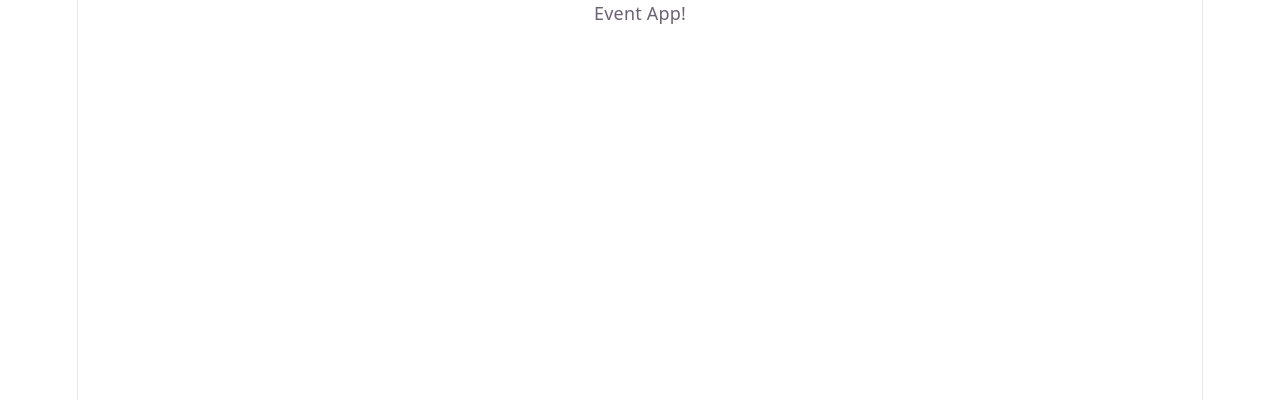
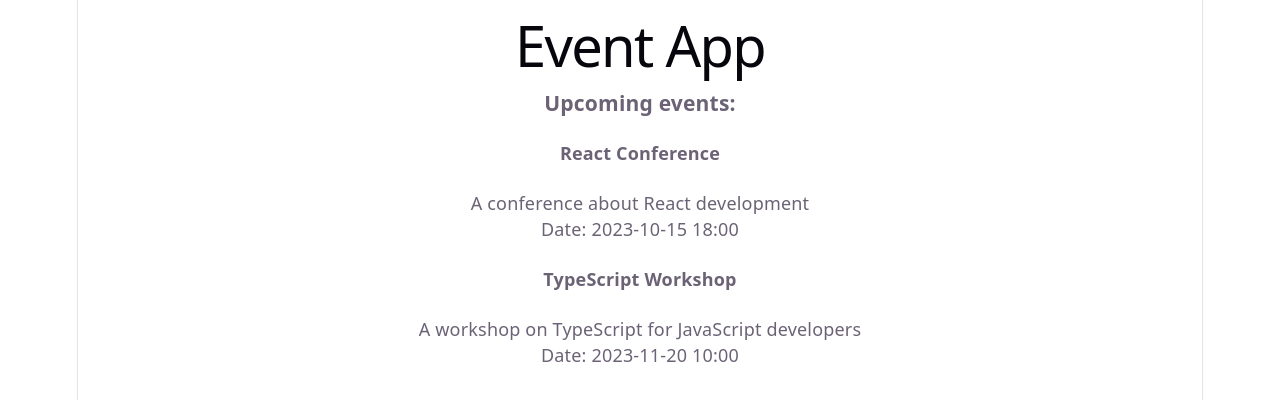
Before and after one commit to vitttoria15-study/event-app, a React (Vite) app: page / in a window 1280 px wide. Shown: the top 400 px of the page. Built offline with nearby package versions, Linux system fonts and the light colour scheme.

Commit message:
add EventList component

```diff
--- a/src/App.tsx
+++ b/src/App.tsx
@@ -1,5 +1,13 @@
+import EventList from "./components/EventList";
+import { events } from "./data/mockData";
+
+
 function App() {
-  return(<div>Event App!</div>)
+  return(
+  <div>
+    <h1>Event App</h1>
+    <EventList events={events} />
+  </div>)
 }
 
 export default App
--- /dev/null
+++ b/src/components/EventList.tsx
@@ -0,0 +1,21 @@
+import type { Event } from "../types";
+
+type Props = {
+    events: Event[];
+};
+
+const EventList = ({events}: Props) => {
+    return <div>
+        <h3>Upcoming events:</h3>
+        {events.map(event => (
+            <div key = {event.id}>
+                <h4>{event.title}</h4>
+                <p>{event.description}</p>
+                <p>Date: {event.date}</p>
+            </div>
+        ))}
+    </div>
+
+};
+
+export default EventList;
--- a/src/data/mockData.ts
+++ b/src/data/mockData.ts
@@ -0,0 +1,18 @@
+import type { Event } from "../types";
+
+export const events: Event[] = [
+    {
+        id: 1,
+        title: "React Conference",
+        description: "A conference about React development",
+        date: "2023-10-15 18:00",
+        registrations: []
+    },
+    {
+        id: 2,
+        title: "TypeScript Workshop",
+        description: "A workshop on TypeScript for JavaScript developers",
+        date: "2023-11-20 10:00",
+        registrations: []
+    }
+]
```
Also changed, not shown: src/types/index.ts (+13 -0 lines).
